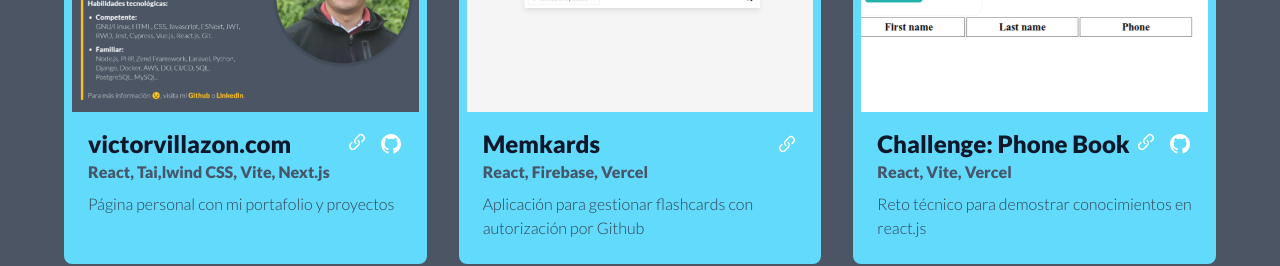
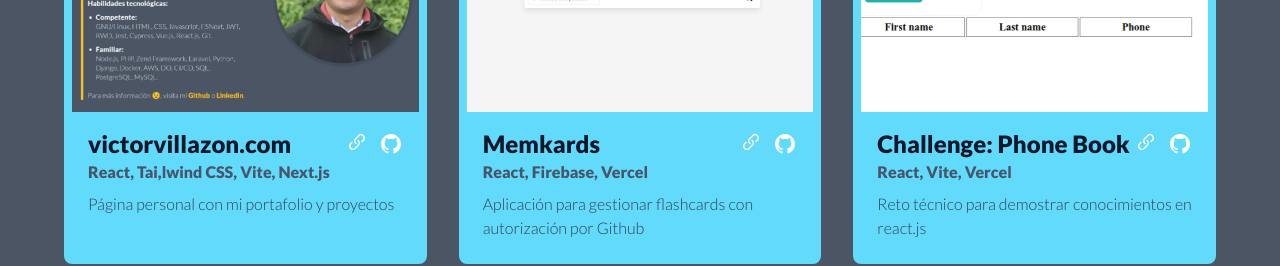
Before and after one commit to victorvzn/victorvillazon-portfolio, a Next.js app: page / in a window 1280 px wide. Shown: the part 1400-1666 px from the top of the page. Built offline with nearby package versions, Linux system fonts and the light colour scheme.

Commit message:
feat: add gitlab link to the memkards card

```diff
--- a/pages/index.js
+++ b/pages/index.js
@@ -31,6 +31,7 @@
       tags: [ 'React', 'Firebase', 'Vercel'],
       links: {
         live: 'https://memkards.vercel.app',
+        repository: 'https://gitlab.com/victorvzn/memkards-web'
       },
     },
     {
```
